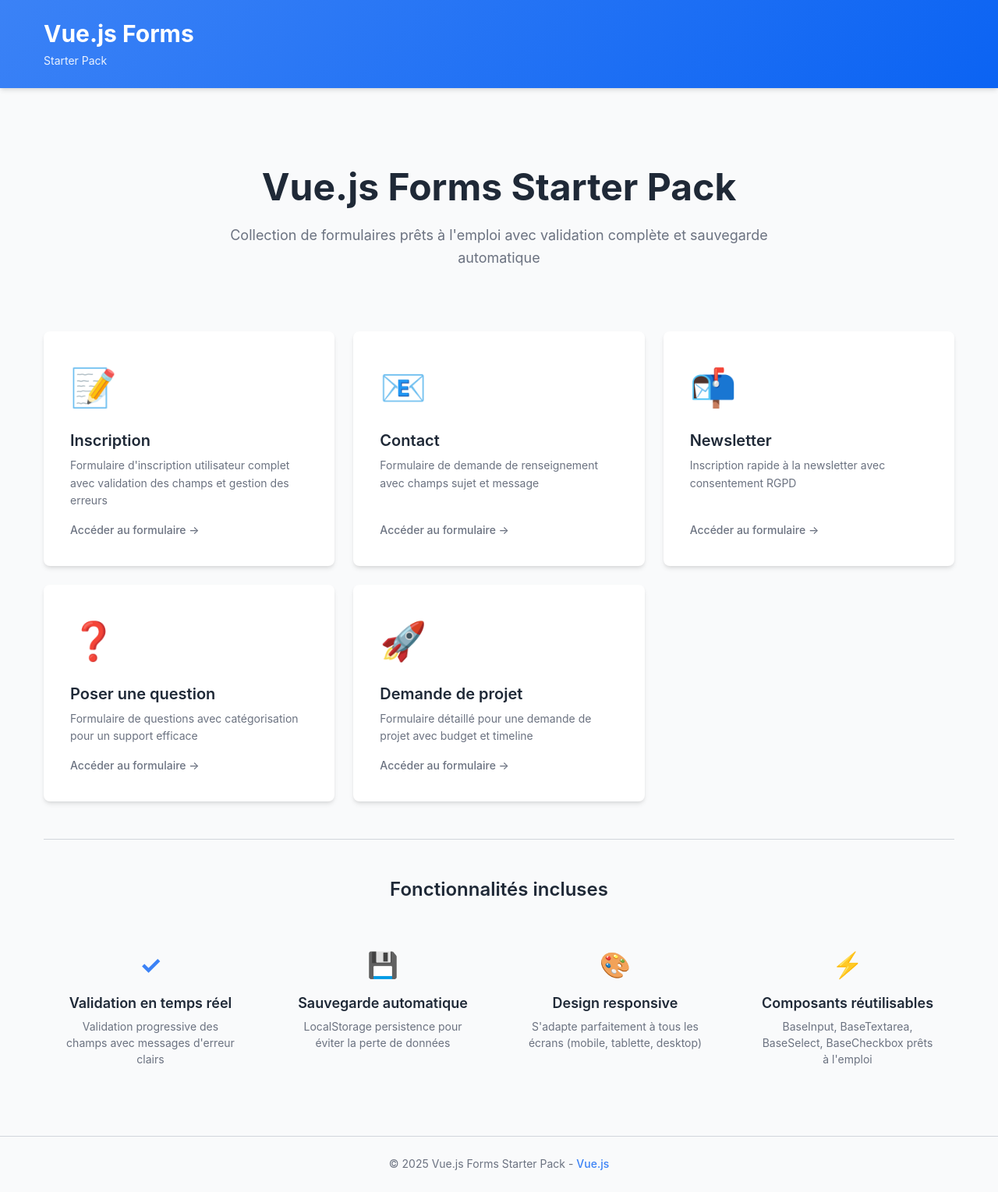
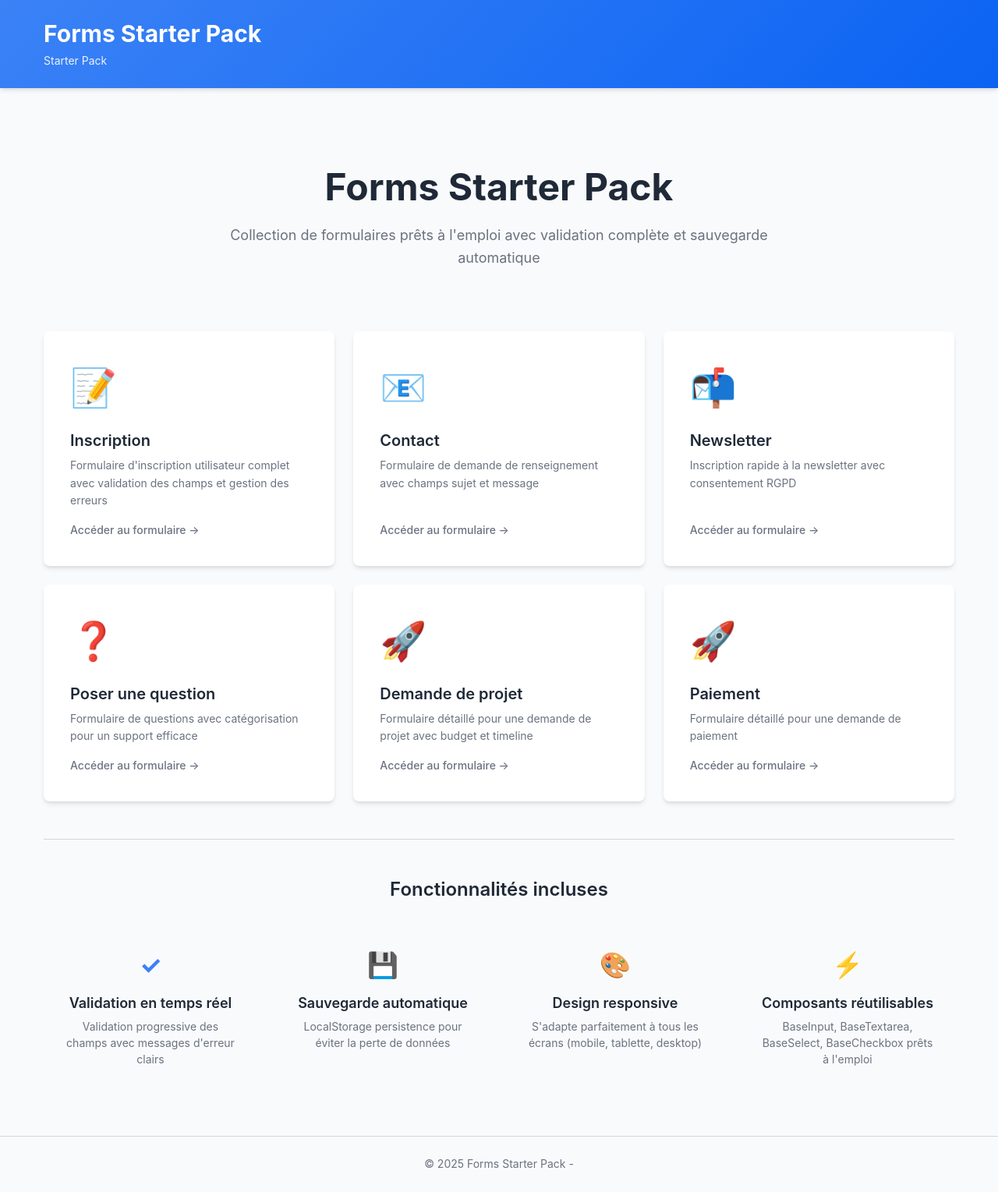
Before and after one commit to Sc0rpi0V/sass-form, a Vue app: page / in a window 1280 px wide. Shown: the whole page at 78% size. Built offline with nearby package versions, Linux system fonts and the light colour scheme.

Commit message:
change name and add new popup form

```diff
--- a/src/App.vue
+++ b/src/App.vue
@@ -11,7 +11,7 @@ const isHomePage = computed(() => route.path === '/');
     <header class="app-header">
       <div class="container">
         <RouterLink to="/" class="logo-link">
-          <h1 class="app-title">Vue.js Forms</h1>
+          <h1 class="app-title">Forms Starter Pack</h1>
         </RouterLink>
         <p class="app-subtitle">Starter Pack</p>
       </div>
@@ -32,8 +32,7 @@ const isHomePage = computed(() => route.path === '/');
     <footer class="app-footer">
       <div class="container">
         <p class="footer-text">
-          © 2025 Vue.js Forms Starter Pack -
-          <a href="https://vuejs.org" target="_blank" rel="noopener">Vue.js</a>
+          © 2025 Forms Starter Pack -
         </p>
       </div>
     </footer>
--- a/src/views/HomeView.vue
+++ b/src/views/HomeView.vue
@@ -1,7 +1,7 @@
 <template>
   <div class="home-view">
     <div class="hero-section">
-      <h1 class="hero-title">Vue.js Forms Starter Pack</h1>
+      <h1 class="hero-title">Forms Starter Pack</h1>
       <p class="hero-subtitle">
         Collection de formulaires prêts à l'emploi avec validation complète et sauvegarde automatique
       </p>
@@ -49,6 +49,15 @@
         <h3 class="card-title">Demande de projet</h3>
         <p class="card-description">
           Formulaire détaillé pour une demande de projet avec budget et timeline
+        </p>
+        <span class="card-link">Accéder au formulaire →</span>
+      </RouterLink>
+
+      <RouterLink to="/paiement" class="form-card">
+        <div class="card-icon">🚀</div>
+        <h3 class="card-title">Paiement</h3>
+        <p class="card-description">
+          Formulaire détaillé pour une demande de paiement
         </p>
         <span class="card-link">Accéder au formulaire →</span>
       </RouterLink>
```
Also changed, not shown: 1 other file (tests, documents, lock files or other folders).
